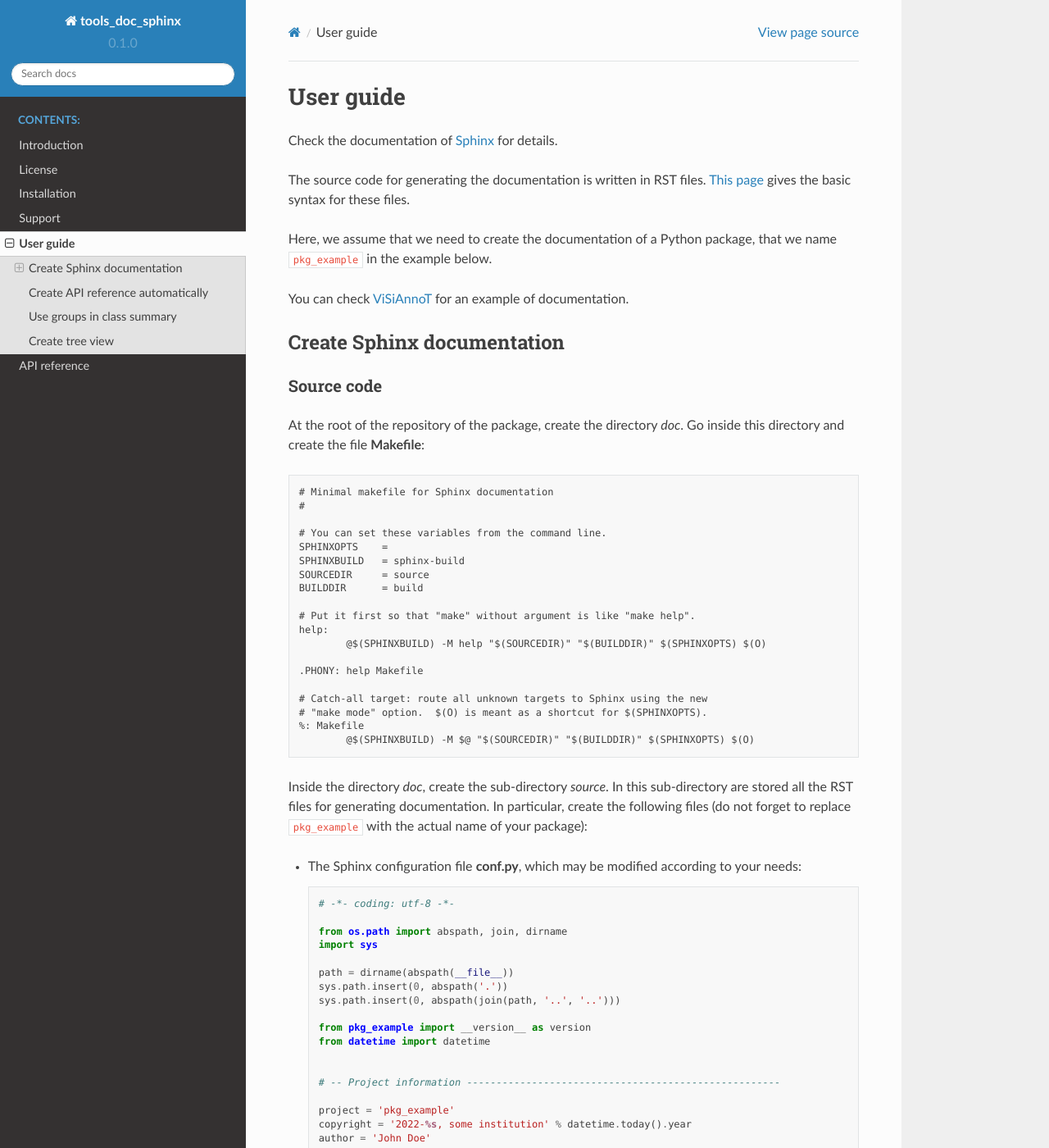
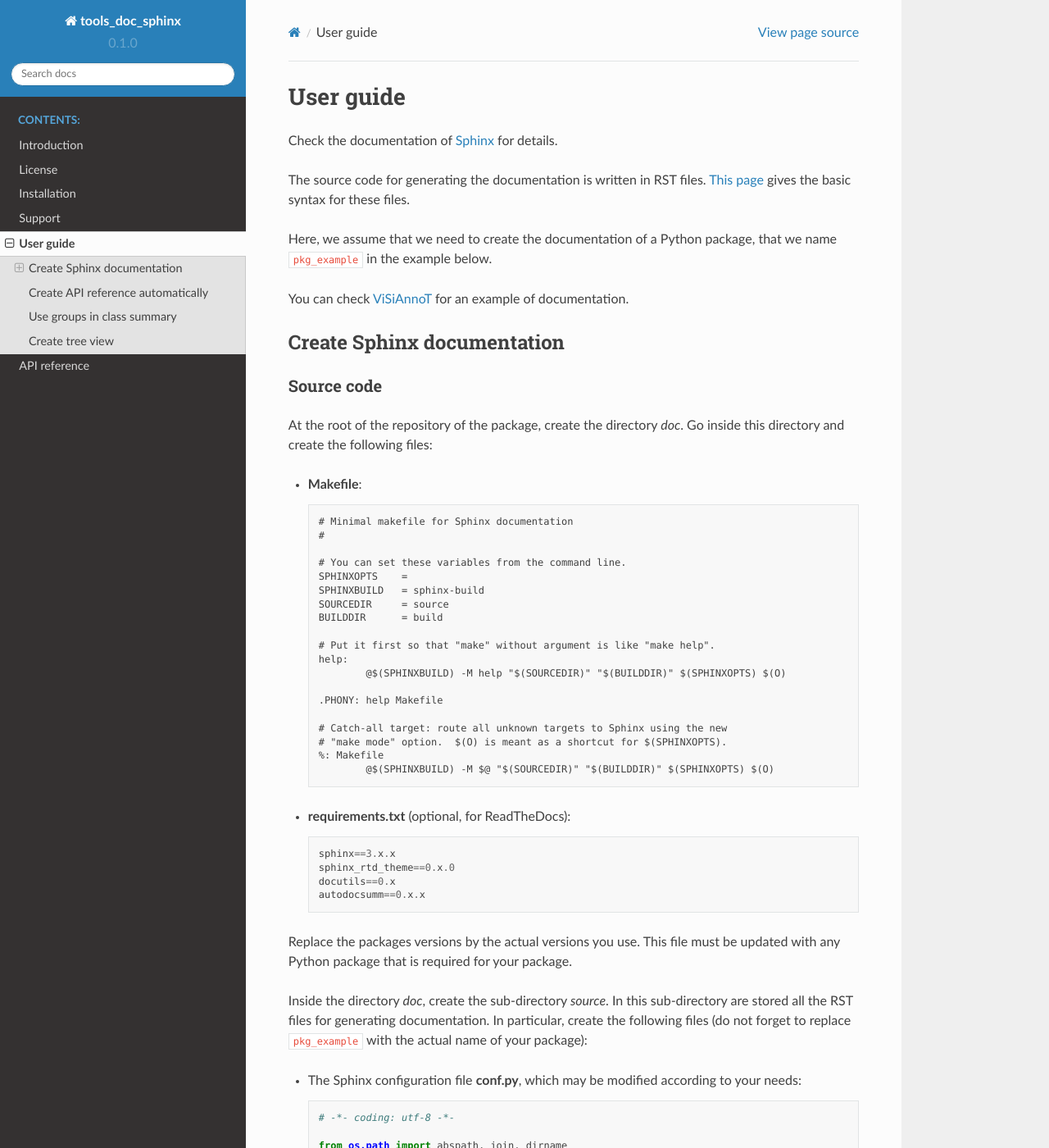
Before and after one commit to RphWbr/tools_doc_sphinx, a Sphinx documentation site: the page built from doc/source/userguide.rst, in a window 1280 px wide and 1400 px high. Shown: the whole window at 82% size. Built offline with Sphinx 7.4.7 and the Read the Docs theme 2.0.0, drawn with Linux system fonts in a browser that asks for light colours; formulas are drawn with MathJax 3.

Commit message:
Update userguide.rst

```diff
--- a/doc/source/userguide.rst
+++ b/doc/source/userguide.rst
@@ -16,7 +16,9 @@ Create Sphinx documentation
 
 Source code
 -----------
-At the root of the repository of the package, create the directory *doc*. Go inside this directory and create the file **Makefile**::
+At the root of the repository of the package, create the directory *doc*. Go inside this directory and create the following files:
+
+- **Makefile**::
 
 	# Minimal makefile for Sphinx documentation
 	#
@@ -37,6 +39,15 @@ At the root of the repository of the package, create the directory *doc*. Go ins
 	# "make mode" option.  $(O) is meant as a shortcut for $(SPHINXOPTS).
 	%: Makefile
 		@$(SPHINXBUILD) -M $@ "$(SOURCEDIR)" "$(BUILDDIR)" $(SPHINXOPTS) $(O)
+
+- **requirements.txt** (optional, for ReadTheDocs)::
+
+	sphinx==3.x.x
+	sphinx_rtd_theme==0.x.0
+	docutils==0.x
+	autodocsumm==0.x.x
+
+Replace the packages versions by the actual versions you use. This file must be updated with any Python package that is required for your package.
 
 Inside the directory *doc*, create the sub-directory *source*. In this sub-directory are stored all the RST files for generating documentation. In particular, create the following files (do not forget to replace ``pkg_example`` with the actual name of your package):
 
```
